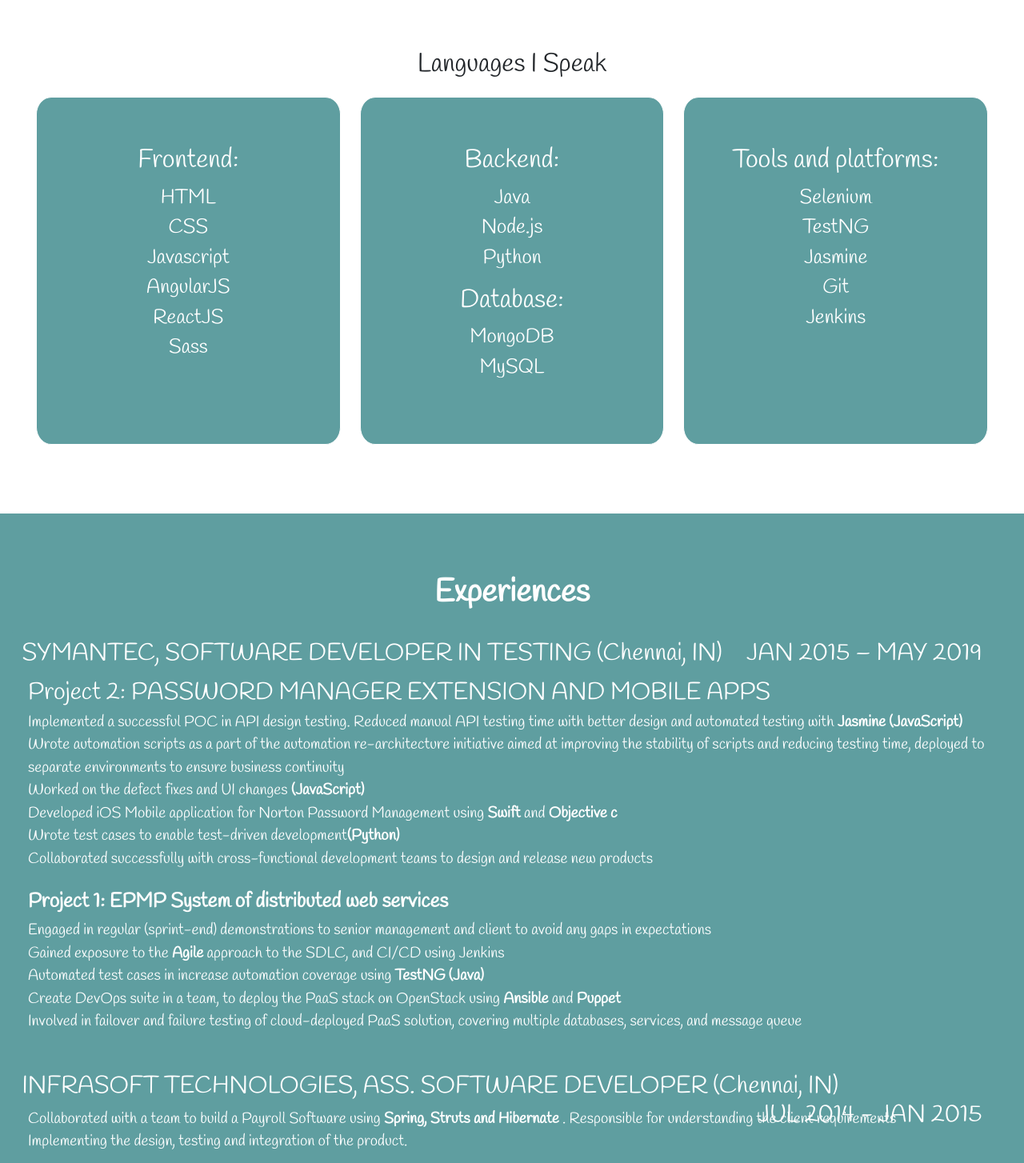
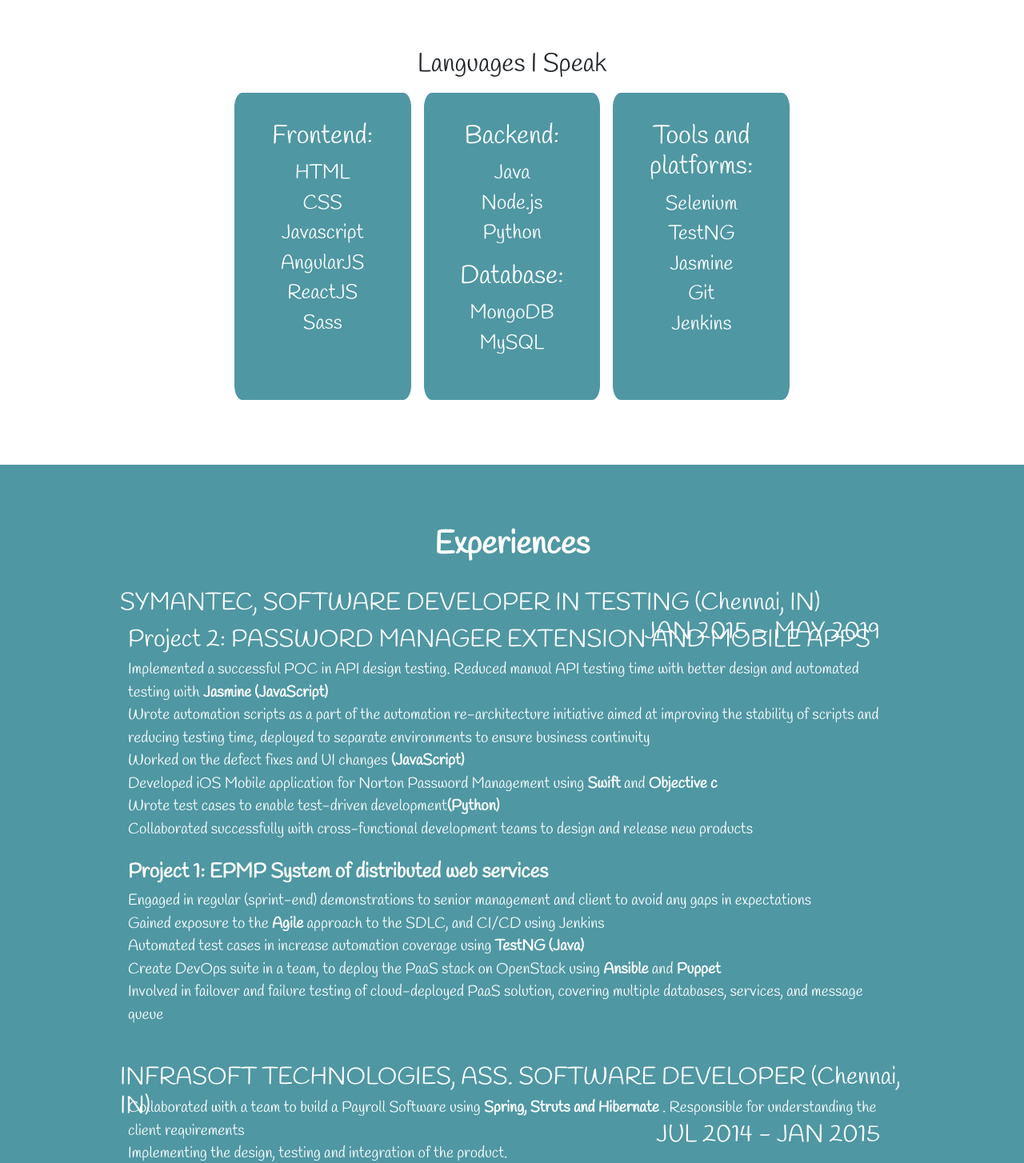
Before and after one commit to soumya27/SoumyaC, a React (Create React App) app: page / in a window 1280 px wide. Shown: the part 650-2104 px from the top of the page at 80% size. Built offline with nearby package versions, Linux system fonts and the light colour scheme.

Commit message:
Updating the color and layout

```diff
--- a/src/App.css
+++ b/src/App.css
@@ -30,7 +30,7 @@ html {
 
 .contactme{
   height: 400px;
-  background-color: cadetblue;
+  background-color: #4F97A3;
 }
 
 .hello{
@@ -65,7 +65,7 @@ h1 ,h2{
 }
 
 .col-sm {
-  background-color: cadetblue;
+  background-color: #4F97A3;
   color: white;
   padding: 5%;
   margin: 1%;
@@ -74,13 +74,13 @@ h1 ,h2{
 }
 
 .exp{
-  background-color: cadetblue;
+  background-color: #4F97A3;
   margin: 2%;
   padding: 5%;
 }
 
 .exp .card {
-  background-color: cadetblue;
+  background-color: #4F97A3;
   color: white;
   font-size: 30px;
   border: none;
@@ -89,17 +89,32 @@ h1 ,h2{
 .projects {
   margin: 2%;
   padding: 2%;
-  width: 40rem;
+  width: 35rem;
 }
 
 .projectcontainer{
     display: inline-flex;
     flex-wrap: wrap;
+    width: 60%;
+    margin: auto;
 }
 
 .card-title{
   text-align: left;
   padding: 1%;
+}
+
+.skillrow{
+  display:inline-flex;
+  width: 60%;
+  /*margin-left: 10%;*/
+  margin: auto;
+}
+
+.expcard {
+  width: 80%;
+  /*margin-left: 10%;*/
+  margin: auto;
 }
 
 .card-body{
--- a/src/components/Experience.jsx
+++ b/src/components/Experience.jsx
@@ -5,7 +5,7 @@ function Experience() {
         <div className="exp container-fluid" id="experience">
             <h2 className="experience" >Experiences</h2>
             <div className="accordion">
-                <div className="card">
+                <div className="expcard card">
                     <div className="card-title">
                         <h3 className="company mb-0">
                             <span className="cname">SYMANTEC, SOFTWARE DEVELOPER IN TESTING (Chennai, IN) </span>
@@ -34,7 +34,7 @@ function Experience() {
                         </div>
                     </div>
                 </div>
-                <div className="card">
+                <div className="expcard card">
                     <div className="card-title">
                         <h3 className="company mb-0">
                             <span className="cname">INFRASOFT TECHNOLOGIES, ASS. SOFTWARE DEVELOPER (Chennai, IN)</span>
--- a/src/components/Projects.jsx
+++ b/src/components/Projects.jsx
@@ -6,7 +6,7 @@ import mean from '../mean.png';
 function Projects() {
     return(
         <React.Fragment>
-            <div className=" projectcontainer container-fluid " id="project">
+            <div className=" projectcontainer container-fluid" id="project">
                 <div className="projects card">
                     <img className="card-img-top" src={vineyard} alt="Card image cap" />
                         <div className="card-body">
--- a/src/components/Skills.jsx
+++ b/src/components/Skills.jsx
@@ -4,7 +4,7 @@ function Skills(){
     return (
         <div className="container-fluid p-lg-5">
             <h2>Languages I Speak </h2>
-            <div className="row">
+            <div className="skillrow ">
                 <div className="col-sm">
                     <h2>Frontend:</h2>
                     <ul className="listitems">
```
